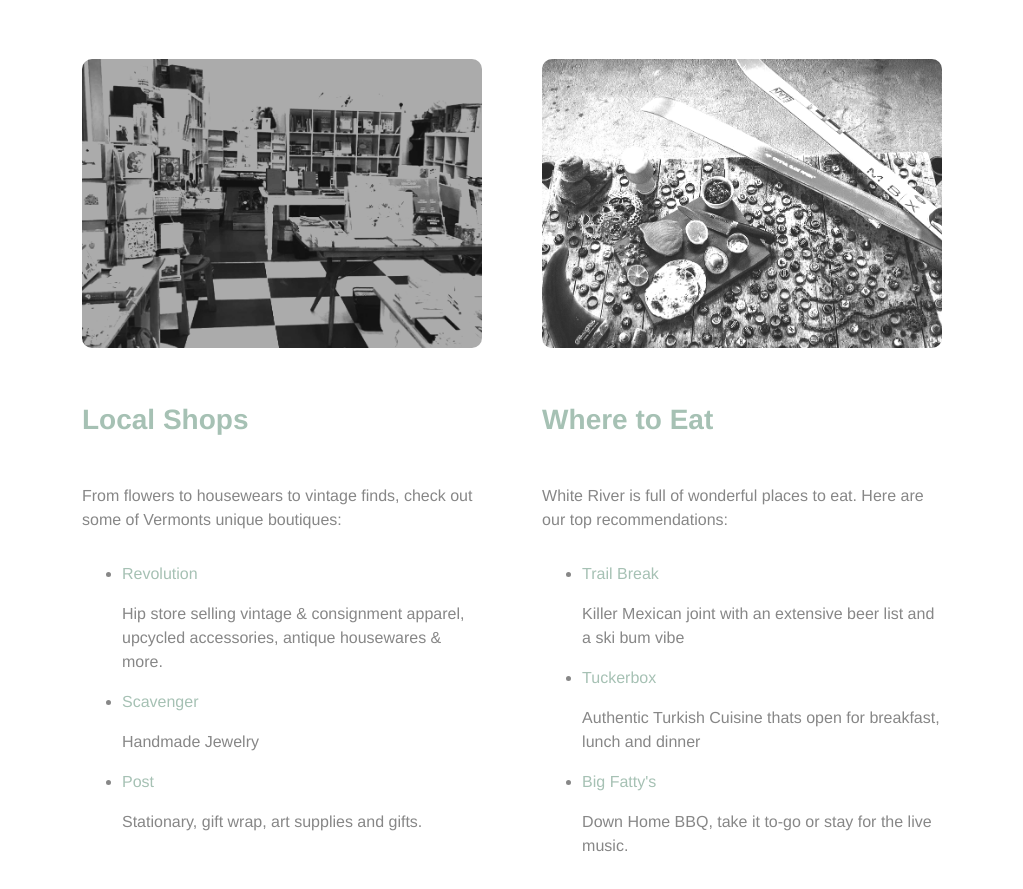
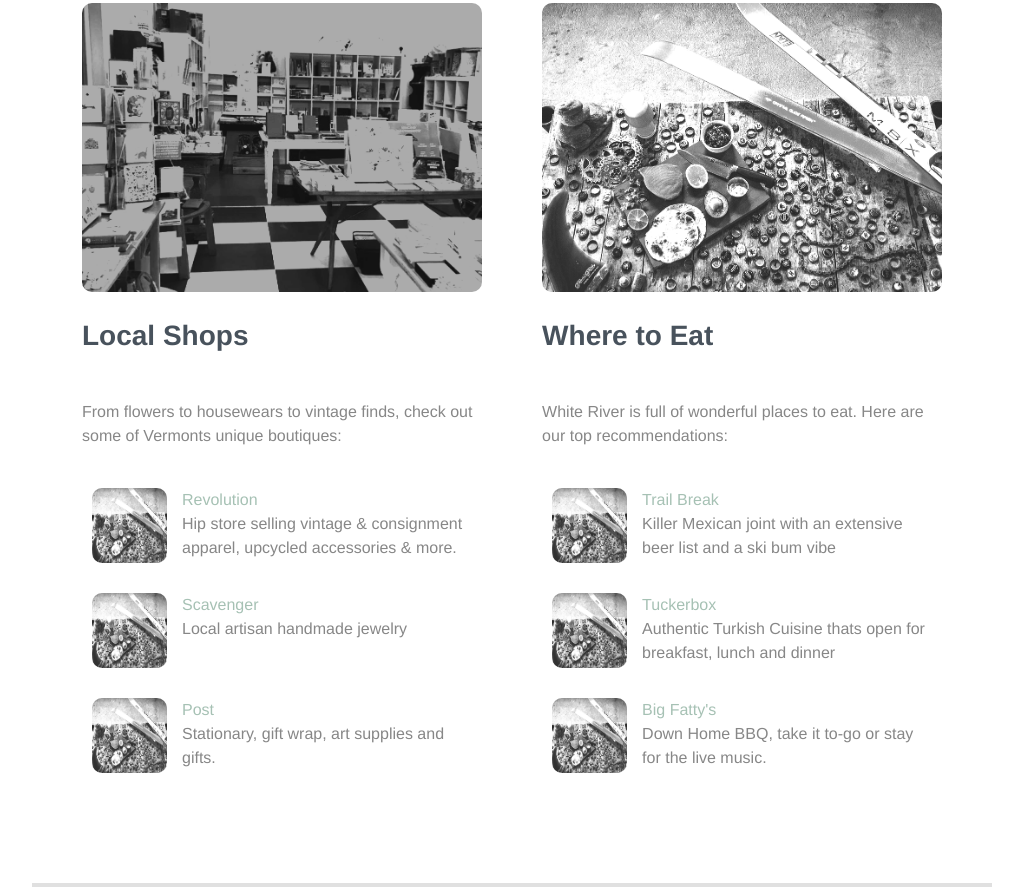
Before and after one commit to petitlapin86/whiteriver, a website: page index.html in a window 1280 px wide. Shown: the part 1908-2797 px from the top of the page, without its empty margins (128-1151 px from the left). Drawn offline with Linux system fonts and the light colour scheme.

Commit message:
figure out hover on li

```diff
--- a/index.html
+++ b/index.html
@@ -36,9 +36,9 @@
           White River is full of wonderful places to eat. Here are our top recommendations:
         </p>
         <ul>
-          <li><a href="https://www.trailbreakwrj.com/" target="_blank">Trail Break</a><p>Killer Mexican joint with an extensive beer list and a ski bum vibe</p></li>
-          <li><a href="http://www.tuckerboxvermont.com/" target="_blank">Tuckerbox</a><p>Authentic Turkish Cuisine thats open for breakfast, lunch and dinner</p></li>
-          <li><a href="https://www.bigfattybbq.com/" target="_blank">Big Fatty's</a><p>Down Home BBQ, take it to-go or stay for the live music.</p></li>
+          <li><a href="https://www.trailbreakwrj.com/" target="_blank">Trail Break</a><img src="img/tacos.png"><p>Killer Mexican joint with an extensive beer list and a ski bum vibe</p></li>
+          <li><a href="http://www.tuckerboxvermont.com/" target="_blank">Tuckerbox</a><img src="img/tacos.png"><p>Authentic Turkish Cuisine thats open for breakfast, lunch and dinner</p></li>
+          <li><a href="https://www.bigfattybbq.com/" target="_blank">Big Fatty's</a><img src="img/tacos.png"><p>Down Home BBQ, take it to-go or stay for the live music.</p></li>
         </ul>
       </div>
 
@@ -49,9 +49,9 @@
           From flowers to housewears to vintage finds, check out some of Vermonts unique boutiques:
         </p>
         <ul>
-          <li><a href="http://shoptherev.com/" target="_blank">Revolution</a><p>Hip store selling vintage & consignment apparel, upcycled accessories, antique housewares & more.</p></li>
-          <li><a href="http://stacy-hopkins-design.com/" target="_blank">Scavenger</a><p>Handmade Jewelry</p></li>
-          <li><a href="https://www.pamspost.com/" target="_blank">Post</a><p>Stationary, gift wrap, art supplies and gifts.</p></li>
+          <li><a href="http://shoptherev.com/" target="_blank">Revolution</a><img src="img/tacos.png"><p>Hip store selling vintage & consignment apparel, upcycled accessories & more.</p></li>
+          <li><a href="http://stacy-hopkins-design.com/" target="_blank">Scavenger</a><img src="img/tacos.png"><p>Local artisan handmade jewelry</p></li>
+          <li><a href="https://www.pamspost.com/" target="_blank">Post</a><img src="img/tacos.png"><p>Stationary, gift wrap, art supplies and gifts.</p></li>
         </ul>
       </div>
 		</div><!-- End .secondary-content -->
@@ -75,7 +75,7 @@
         <img src="img/activities.png" alt="Tip Top Pottery">
         <h3>Things to Do</h3>
         <p>
-          One of most important things when it comes to traveling through the great outdoors is packing accordingly. Here are a few shops:
+          There are tons of local activities unique to the Upper Valley - let the adventure begin!
         </p>
         <ul>
           <li><a href="#hotels">Revolution</a><p>Hip store selling vintage & consignment apparel, upcycled accessories, antique housewares & more.</p></li>
@@ -83,7 +83,13 @@
           <li><a href="#hotels">Post</a><p>Stationary, gift wrap, art supplies and gifts.</p></li>
         </ul>
       </div>
+
+
+
     </div><!-- End .secondary-content -->
+
+
+
 
 		<footer class="main-footer">
 			<p>All rights reserved to the state of <a href="#">Vermont</a>.</p>
--- a/scss/base/_base.scss
+++ b/scss/base/_base.scss
@@ -34,10 +34,15 @@
 ul,
 ol {
   margin: 30px 0;
+  list-style-type: none;
+  width: 500px;
 }
 
 li {
   margin-bottom: 10px;
+  padding: 10px;
+  overflow: auto;
+  max-width: 80%;
 }
 
 /* Pseudo-classes ------------------ */
@@ -54,3 +59,20 @@
     color: rgba($color-link-default, .5);
   }
 }
+
+
+* {margin: 0; padding: 0;}
+
+
+
+li img {
+  float: left;
+  margin: 0 15px 0 0;
+  height: 75px;
+  width: 75px;
+}
+
+li:hover {
+  background: #eee;
+  cursor: pointer;
+}
--- a/scss/layout/_header.scss
+++ b/scss/layout/_header.scss
@@ -2,7 +2,7 @@
   @extend %centered;
   padding-top: 170px;
   height: 850px;
-  background: linear-gradient($color-prim, transparent 90%),
+  background: linear-gradient($color-prim, transparent 60%),
               linear-gradient(0deg, $color-body, transparent),
               $color-prim url('#{$path-img}/whiteriver.jpg') no-repeat center;
   background-size: cover;
```
Also changed, not shown: css/application.css, scss/layout/_columns.scss (line endings or trailing spaces), scss/layout/_index.scss (line endings or trailing spaces), 1 other file.
